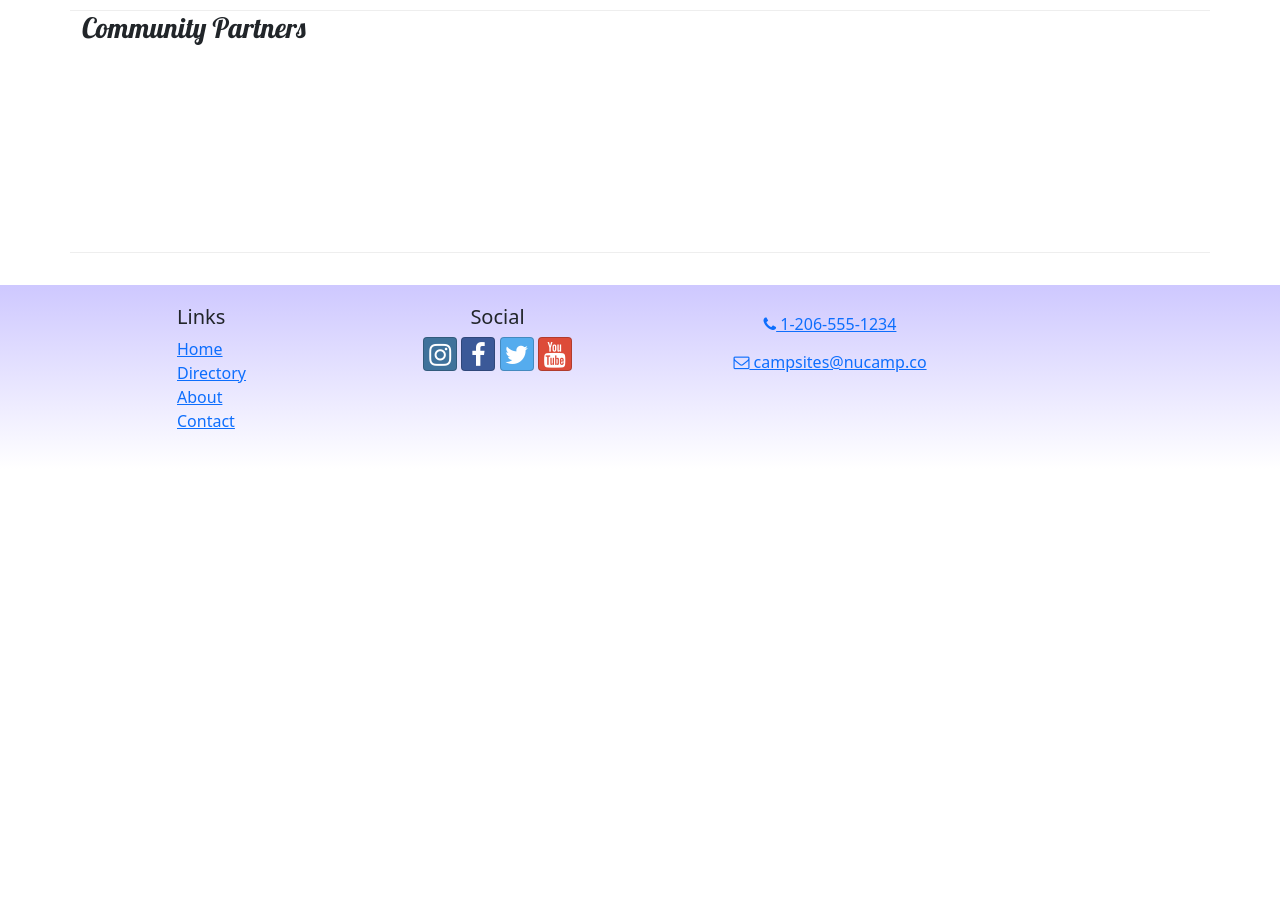
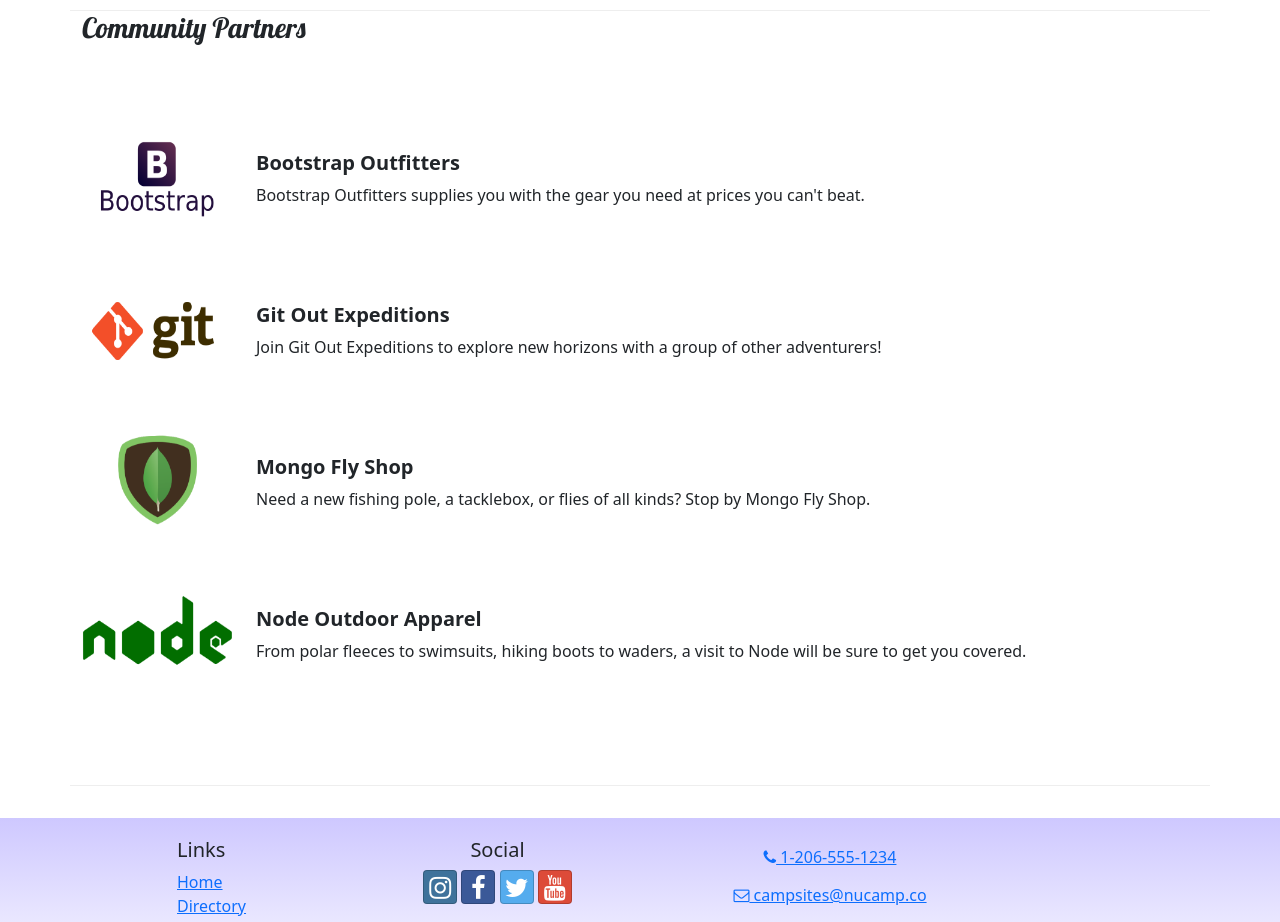
Before and after one commit to mlawhun76/nucampsiteREDO, a React (Create React App) app: page /about in a window 1280 px wide. Shown: the part 720-1642 px from the top of the page. Before the commit the page ends 1189 px from the top, so only its background shows below. Built offline with nearby package versions, Linux system fonts and the light colour scheme.

Commit message:
Week2 Workshop Complete. Added list of partners on AboutPage

```diff
--- /dev/null
+++ b/src/features/partners/Partner.js
@@ -0,0 +1,17 @@
+const Partner = ({partner}) => {
+    if (partner) {
+        const { image, name, description } = partner;
+        return (
+            <>
+                <img src={image} alt={name} style={{ width: '150px'}}/>
+                <div className="m-4">
+                <h5 className='fw-bold'>{name}</h5>
+                    {description}
+                </div>
+            </>
+         );
+    }
+    return null;
+};
+
+export default Partner;
--- /dev/null
+++ b/src/features/partners/PartnersList.js
@@ -0,0 +1,22 @@
+import {Col} from 'reactstrap';
+import Partner from './Partner';
+import { selectAllPartners } from './partnersSlice';
+
+const PartnersList = () => {
+    const partners = selectAllPartners();
+    return (
+        <Col className='mt-4'>
+            {
+                partners.map(partner => {
+                    return (
+                <div className='d-flex mb-5' key={partner.id}>
+                    <Partner partner={partner} />
+                </div>
+                    );
+                })
+            }
+        </Col>
+    );
+};
+
+export default PartnersList;
--- a/src/pages/AboutPage.js
+++ b/src/pages/AboutPage.js
@@ -1,5 +1,6 @@
 import {Col, Row, Container, Card, CardBody, CardHeader} from 'reactstrap';
 import SubHeader from '../components/SubHeader';
+import PartnersList from '../features/partners/PartnersList';
 
 const AboutPage = () => {
     return (
@@ -69,7 +70,7 @@
                 </Col>
 
             <Row className='row-content'>
-
+                <PartnersList/>
             </Row>
         </Container>
     );
```
